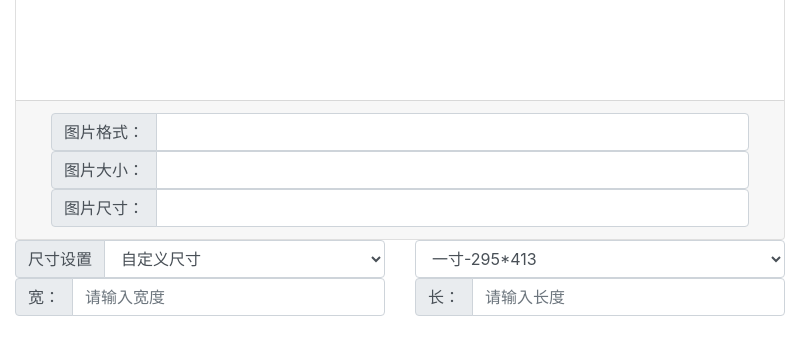
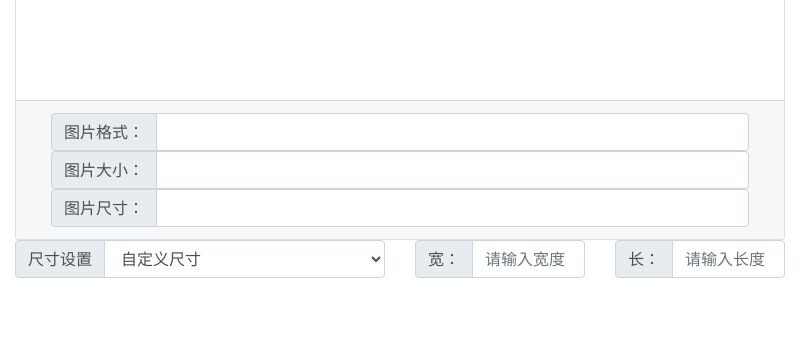
Before and after one commit to wangchengxin/photo-converter, an Electron app: page index.html in a window 800 px wide. Shown: the part 63-418 px from the top of the page. Drawn offline with Linux system fonts and the light colour scheme.

Commit message:
update page layout

```diff
--- a/index.html
+++ b/index.html
@@ -61,17 +61,17 @@
                     <option value="1">常用尺寸</option>
                 </select>
             </div>
-            <div class="col-md-6" id="div-select-size">
+            <div class="col-md-6" id="div-select-size" style="display: none;">
                 <select class="form-control" id="size-item">
                 </select>
             </div>
-            <div class="input-group col-md-6">
+            <div class="input-group col-md-3">
                 <div class="input-group-prepend">
                     <span class="input-group-text" id="basic-addon1">宽：</span>
                 </div>
                 <input type="text" class="form-control" placeholder="请输入宽度" aria-describedby="basic-addon1">
             </div>
-            <div class="input-group col-md">
+            <div class="input-group col-md-3">
                 <div class="input-group-prepend">
                     <span class="input-group-text" id="basic-addon1">长：</span>
                 </div>
```
